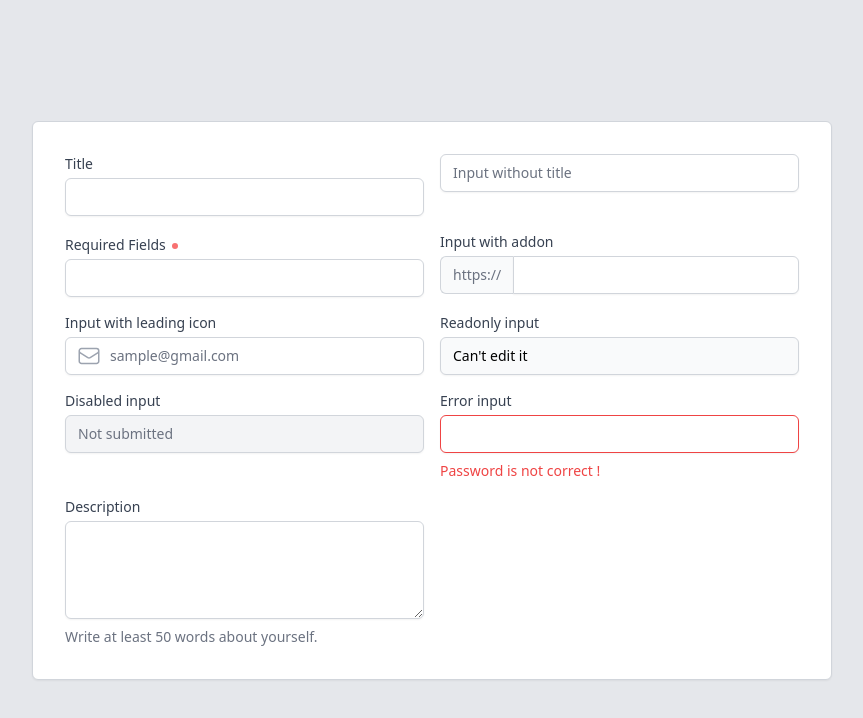
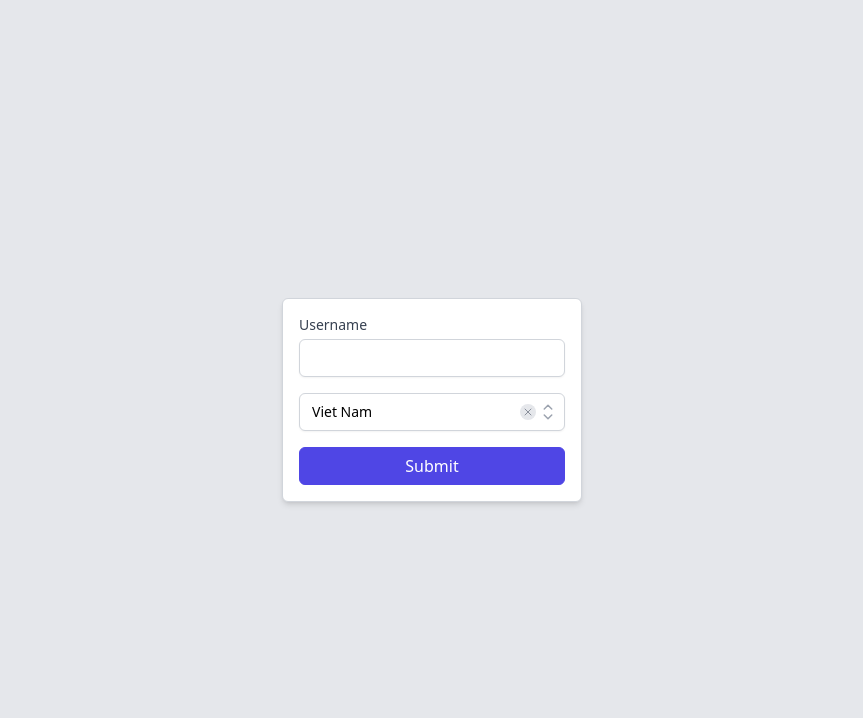
Before and after one commit to hudy9x/komponents, a React (Create React App) app: page / in a window 1280 px wide. Shown: the top 718 px of the page, without its empty margins (208-1071 px from the left). Built offline with nearby package versions, Linux system fonts and the light colour scheme.

Commit message:
feat: create control select

```diff
--- a/src/App.tsx
+++ b/src/App.tsx
@@ -3,6 +3,7 @@ import { confirmAlert, confirmWarning } from "./components/Confirmbox"
 import { Input, Textarea } from "./components/Controls"
 import { messageError, messageInfo, messageSuccess, messageWarning } from "./components/Message"
 import FormContainer from "./containers/FormContainer"
+import SelectContainer from "./containers/SelectContainer"
 
 function App() {
 
@@ -27,28 +28,7 @@ function App() {
 
   return (
     <div id="wrapper" className="h-screen bg-gray-200 flex flex-col gap-6 items-center justify-center" >
-      <div className="grid grid-cols-2 gap-4 p-8 border border-gray-300 shadow-sm bg-white rounded-md w-[800px]">
-
-        <Input title="Title" name="title" />
-        <Input name="no-title" placeholder="Input without title" />
-        <Input title="Required Fields" name="email" required />
-        <Input title="Input with addon" addon="https://" name="website" />
-        <Input title="Input with leading icon" icon={<EnvelopeIcon className="w-6 h-6 text-gray-400" />} name="email" placeholder="sample@gmail.com" />
-        <Input title="Readonly input" readOnly value="Can't edit it" name="email" placeholder="Can't edit it" />
-        <Input title="Disabled input" disabled name="email" placeholder="Not submitted" />
-        <Input title="Error input" name="error" error="Password is not correct !" />
-        <Textarea title="Description" helper="Write at least 50 words about yourself." />
-      </div>
-      <div className="hidden items-center gap-8">
-        <button onClick={onConfirmWarning} className="btn-warning" >Confirm warning</button>
-        <button onClick={onConfirmAlert} className="btn-danger" >Confirm alert</button>
-      </div>
-      <div className="hidden items-center gap-8">
-        <button onClick={onInfo} >Info</button>
-        <button onClick={onSuccess} className="btn-primary" >Success</button>
-        <button onClick={onError} className="btn-danger" >Alert</button>
-        <button onClick={onWarning} className="btn-warning" >Warning</button>
-      </div>
+      <SelectContainer />
     </div>
   );
 }
--- /dev/null
+++ b/src/components/Controls/SelectControl/SelectButton.tsx
@@ -0,0 +1,18 @@
+import { useListContext } from "./context";
+import SelectIcon, { XIcon } from "./SelectIcon";
+
+export default function SelectButton({children}: { children: JSX.Element | string }) {
+  const { visible, setVisible, onChange, name, onFormikChange } = useListContext()
+  return <div className="select-button form-input group" onClick={() => setVisible(!visible)} >
+    {children ? children : <span className="text-transparent">Option</span>}
+    <div className="trailing-icon group-hover:text-gray-500">
+      {children ? <XIcon onClick={(ev) => {
+        ev.stopPropagation()
+        setVisible(false)
+        onChange && onChange({title: '', id: ''})
+        name && onFormikChange && onFormikChange(name, {title: '', id: ''})
+      }} /> : null }
+      <SelectIcon/>
+    </div>
+  </div>
+}
--- /dev/null
+++ b/src/components/Controls/SelectControl/SelectIcon.tsx
@@ -0,0 +1,19 @@
+export default function SelectIcon() {
+  return <svg xmlns="http://www.w3.org/2000/svg" fill="none" viewBox="0 0 24 24" strokeWidth={1.5} stroke="currentColor" className="w-6 h-6">
+    <path strokeLinecap="round" strokeLinejoin="round" d="M8.25 15L12 18.75 15.75 15m-7.5-6L12 5.25 15.75 9" />
+  </svg>
+}
+
+export const XIcon = ({ onClick }: { onClick?: (ev: React.MouseEvent<SVGSVGElement, MouseEvent>) => void }) => {
+  return <svg
+    onClick={(ev) => onClick && onClick(ev)}
+    xmlns="http://www.w3.org/2000/svg"
+    fill="none"
+    viewBox="0 0 24 24"
+    strokeWidth={1.5}
+    stroke="currentColor"
+    className="select-clear-icon">
+    <path strokeLinecap="round" strokeLinejoin="round" d="M6 18L18 6M6 6l12 12" />
+  </svg>
+
+}
--- /dev/null
+++ b/src/components/Controls/SelectControl/SelectItem.tsx
@@ -0,0 +1,19 @@
+import { useListContext } from "./context"
+import { ListItemValue } from "./type"
+
+interface ListItemProps {
+  value: ListItemValue
+  children: JSX.Element | string
+}
+export default function ListItem({ value, children }: ListItemProps) {
+  const { value: selected, onChange, setVisible, name, onFormikChange } = useListContext()
+  const active = value.id === selected.id ? 'active' : ''
+  const onClick = () => {
+    onChange && onChange(value)
+    name && onFormikChange && onFormikChange(name, value)
+    setVisible(false)
+  }
+  return <div className={`select-item ${active}`} onClick={onClick} >
+    {children}
+  </div>
+}
--- /dev/null
+++ b/src/components/Controls/SelectControl/SelectOptions.tsx
@@ -0,0 +1,5 @@
+export default function SelectOptions({ children }: { children: JSX.Element[] }) {
+  return <div className="select-options"  >
+    {children}
+  </div>
+}
--- /dev/null
+++ b/src/components/Controls/SelectControl/context.tsx
@@ -0,0 +1,17 @@
+import { createContext, useContext } from "react";
+import { ListContextProps } from "./type";
+
+const ListContext = createContext<ListContextProps>({
+  name: '',
+  onFormikChange: () => {},
+  visible: false,
+  setVisible: () => {},
+  value: {id: '', title: ''},
+  onChange: () => {}
+});
+export const ListProvider = ListContext.Provider
+
+export const useListContext = () => {
+  const { value, onChange, visible, setVisible, onFormikChange, name } = useContext(ListContext)
+  return { value, onChange, visible, setVisible, onFormikChange, name }
+}
--- /dev/null
+++ b/src/components/Controls/SelectControl/index.tsx
@@ -0,0 +1,35 @@
+import { Dispatch, SetStateAction, useState } from "react"
+import { ListProvider } from "./context"
+import SelectButton from "./SelectButton"
+import SelectItem from "./SelectItem"
+import SelectOptions from "./SelectOptions"
+import { FormikFunc, ListItemValue } from "./type"
+import "./style.css"
+
+interface SelectControlProps {
+  title?: string
+  name?: string
+  value: ListItemValue
+  onFormikChange?: FormikFunc
+  onChange?: Dispatch<SetStateAction<ListItemValue>>
+  children: JSX.Element[]
+}
+
+export default function SelectControl({
+  name,
+  value,
+  onChange,
+  onFormikChange,
+  children
+}: SelectControlProps) {
+  const [visible, setVisible] = useState(false)
+  return <div className={`select-container ${visible ? '' : 'select-none'}`}>
+    <ListProvider value={{ value, onChange, visible, setVisible, name, onFormikChange }} >
+      {children}
+    </ListProvider>
+  </div>
+}
+
+SelectControl.Button = SelectButton
+SelectControl.Options = SelectOptions
+SelectControl.Item = SelectItem
--- /dev/null
+++ b/src/components/Controls/SelectControl/style.css
@@ -0,0 +1,36 @@
+.select-container {
+  @apply relative;
+}
+
+.select-container.select-none .select-options {
+  @apply hidden;
+}
+
+.select-container:not(.select-none) .select-button {
+  @apply border-indigo-500 ring-indigo-200 ring-2;
+}
+
+.select-button {
+  @apply cursor-pointer relative;
+}
+
+.select-clear-icon {
+  @apply absolute top-1 right-6 p-0.5 w-4 h-4 bg-gray-200 text-gray-500 rounded-full;
+}
+
+.select-button .trailing-icon {
+  @apply absolute top-1.5 right-1 text-gray-400
+}
+
+.select-options {
+  @apply py-1.5 bg-white rounded-md border border-gray-300 shadow-md;
+  @apply absolute top-full mt-1.5 left-0 w-full;
+}
+
+.select-item {
+  @apply px-3 py-2 text-sm cursor-pointer hover:bg-slate-50;
+}
+
+.select-item.active{
+  @apply bg-slate-100;
+}
--- /dev/null
+++ b/src/components/Controls/SelectControl/type.ts
@@ -0,0 +1,17 @@
+import { Dispatch, SetStateAction } from "react"
+export interface ListItemValue {
+  id: string
+  title: string
+}
+
+export type FormikFunc = (field: string, value: any) => void
+export type ListOnChange = Dispatch<SetStateAction<ListItemValue>>
+
+export interface ListContextProps {
+  name?: string
+  visible: boolean
+  setVisible: Dispatch<SetStateAction<boolean>>
+  value: ListItemValue
+  onChange?: ListOnChange
+  onFormikChange?: FormikFunc
+}
--- a/src/components/Controls/index.tsx
+++ b/src/components/Controls/index.tsx
@@ -1,5 +1,7 @@
 import InputControl from "./InputControl"
+import SelectControl from "./SelectControl"
 import TextareaControl from "./TextareaControl"
 
 export const Input = InputControl
 export const Textarea = TextareaControl
+export const List = SelectControl
--- /dev/null
+++ b/src/containers/SelectContainer.tsx
@@ -0,0 +1,37 @@
+import { useFormik } from "formik";
+import { useState } from "react"
+import { Input, List } from "../components/Controls";
+import { ListItemValue } from "../components/Controls/SelectControl/type";
+
+const options: ListItemValue[] = [
+  {id: "VN", title:"Viet Nam"},
+  {id: "US", title:"United State"},
+  {id: "JP", title:"Japan"},
+]
+
+export default function SelectContainer() {
+  const formik = useFormik({
+    initialValues: {
+      country: ''
+    },
+    onSubmit: (values) => {
+      console.log(values)
+    }
+  })
+  const [val, setVal] = useState(options[0]);
+
+  return <form onSubmit={formik.handleSubmit} className="p-4 border border-gray-300 rounded-md shadow-md bg-white flex flex-col gap-4 w-[300px]">
+      <Input title="Username" name="username" />
+      <List value={val} onChange={setVal} name="country" onFormikChange={formik.setFieldValue}>
+        <List.Button>{val.title}</List.Button>
+        <List.Options>
+          {options.map((option) => {
+            return <List.Item key={option.id} value={option}>
+              {option.title}
+            </List.Item>
+          })}
+        </List.Options>
+      </List>
+      <button className="btn btn-primary">Submit</button>
+  </form>
+}
```
